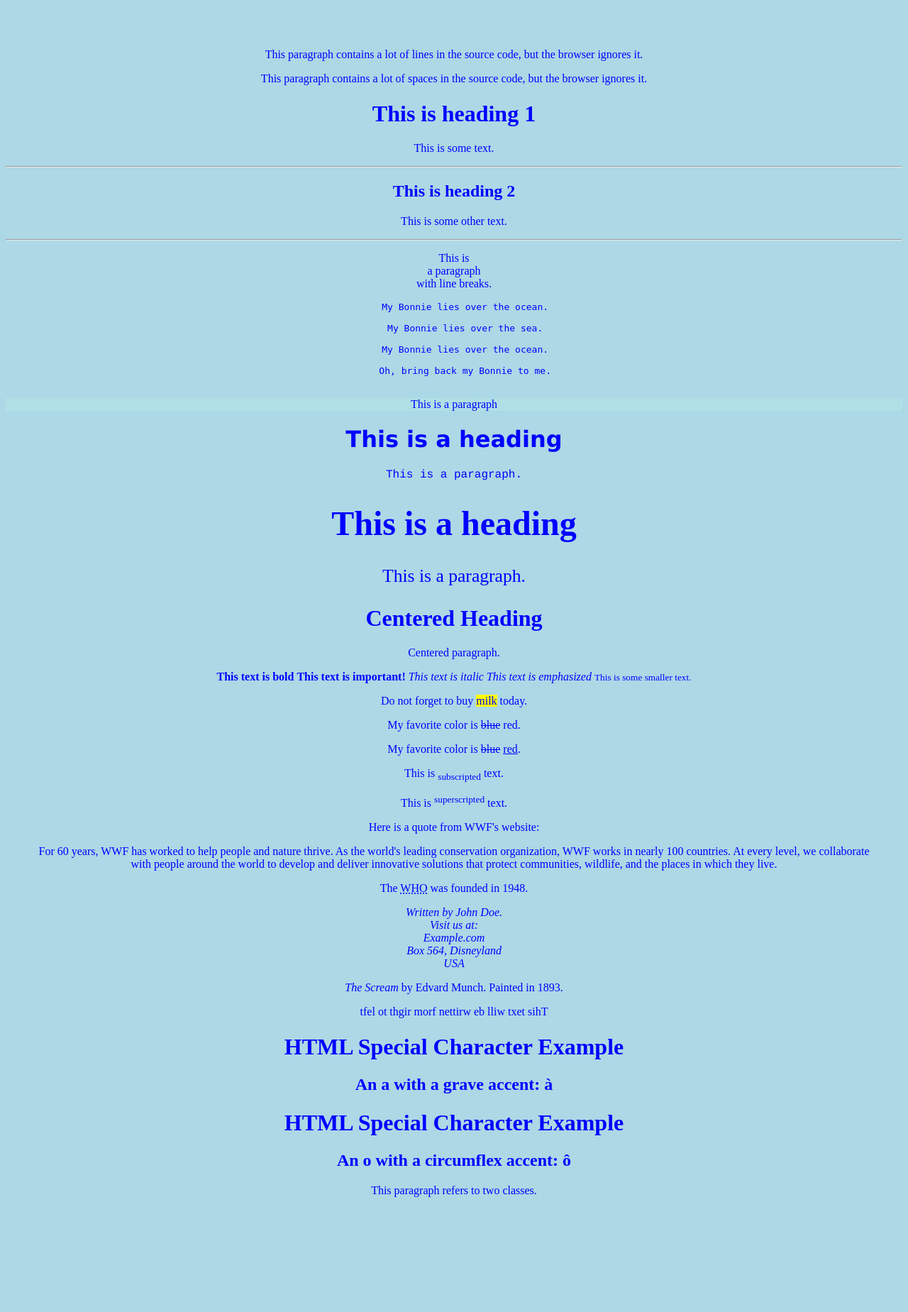
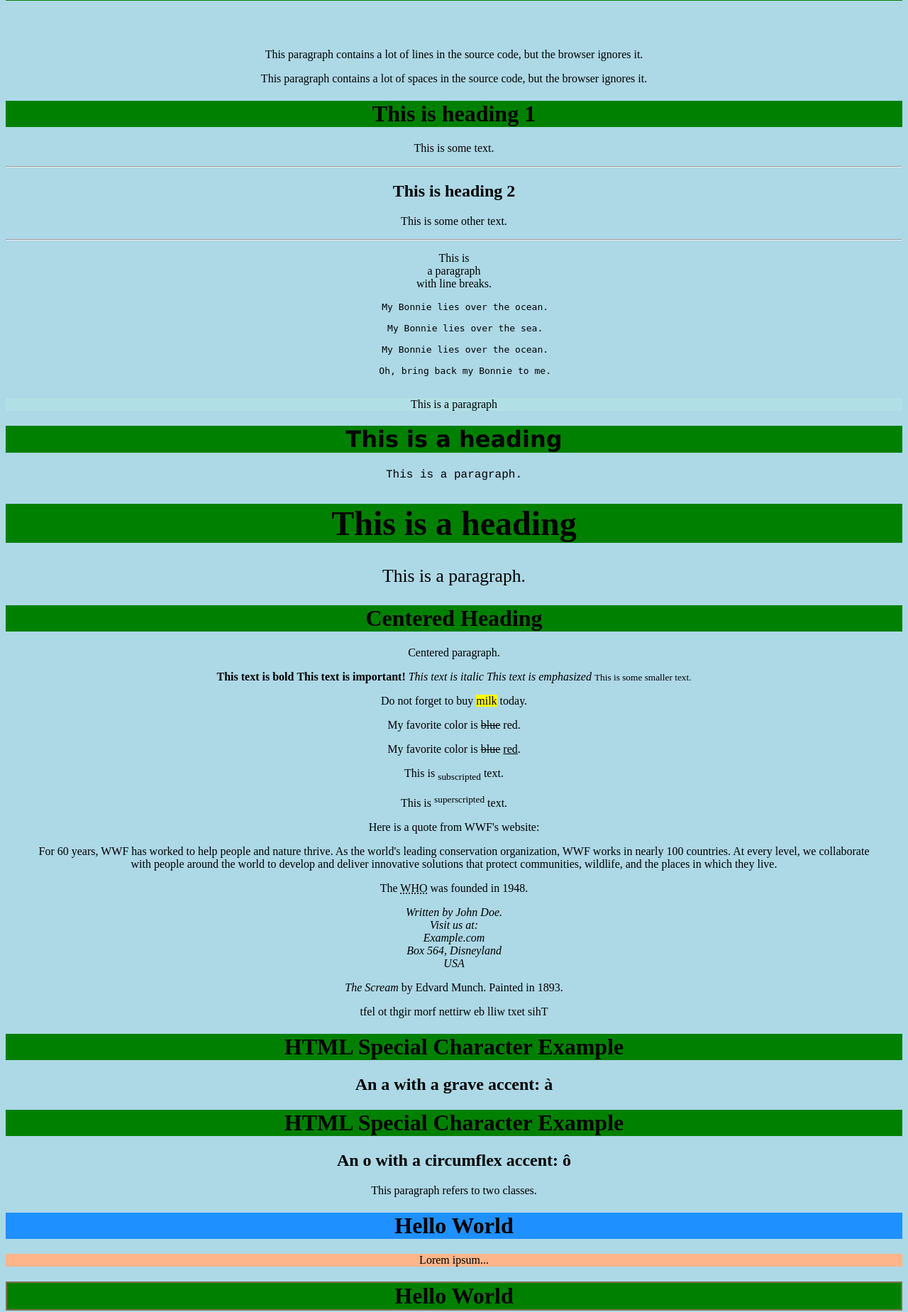
Before and after one commit to APCcanicanor/lab2, a PHP site: page /w3schools.html in a window 1280 px wide. Shown: the part 1751-3600 px from the top of the page at 71% size. Before the commit the page ends 3438 px from the top, so only its background shows below. Run offline with PHP 8.4, Linux system fonts and the light colour scheme.

Commit message:
Lesson 2

```diff
--- a/week3/css/w3schools.css
+++ b/week3/css/w3schools.css
@@ -1,8 +1,13 @@
 * {
     text-align: center;
-    color: blue;
   }
 body {
     background-color: lightblue;
   }
-/* is just a comment
+/* is just a comment  */
+.p1 {
+    color: hsla(0, 100%, 50%, 0.8);
+}
+h1 {
+    background-color: green;
+  }
--- a/week3/w3schools.html
+++ b/week3/w3schools.html
@@ -122,6 +122,12 @@ For 60 years, WWF has worked to help people and nature thrive. As the world's le
 <h2>An o with a circumflex accent: o&#770;</h2>
 
 <p class="center large">This paragraph refers to two classes.</p>
+<h1 style="background-color:DodgerBlue;">Hello World</h1>
+<p style="background-color:#ffb58a;">Lorem ipsum...</p>
+<h1 style="border:2px solid rgba(255, 99, 163, 0.5);">Hello World</h1>
+
+<p alt = "p1">Test out</p>
+
 
 
 
```
